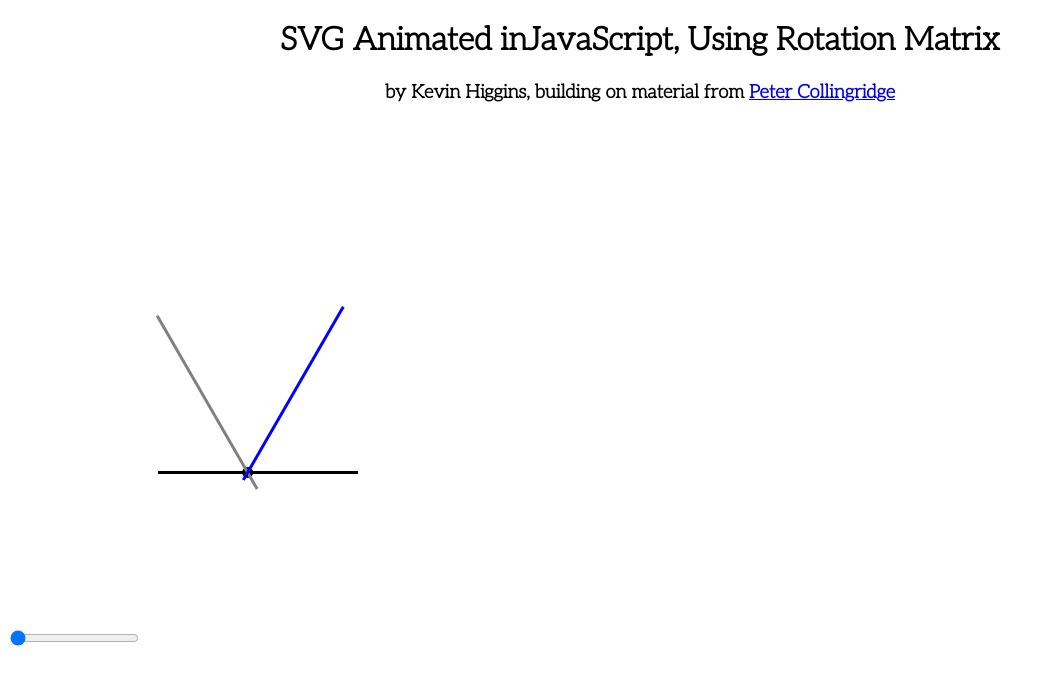
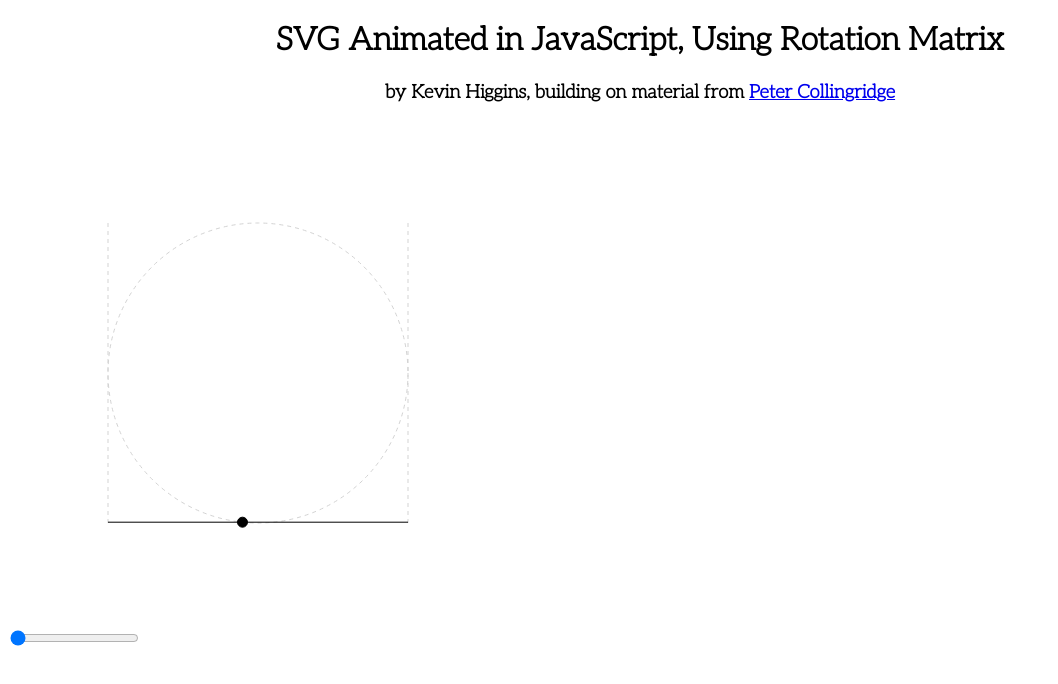
Before and after one commit to KevinCHiggins/SineVis, a plain HTML site: page index.html in a window 1280 px wide. Shown: the whole page, without its empty margins (0-1058 px from the left). Drawn offline with Linux system fonts and the light colour scheme.

Commit message:
index.html rebuilt from rotlines.html

```diff
--- a/index.html
+++ b/index.html
@@ -6,116 +6,149 @@
 	<style>body {font-family: 'Aleo', serif;} h1 {text-align: center;}h3 {text-align: center;}}</style>
 </head>
 <body>
-	<h1>SVG Animated inJavaScript, Using Rotation Matrix</h1>
+	<h1>SVG Animated in JavaScript, Using Rotation Matrix</h1>
 	<h3>by Kevin Higgins, building on material from <a href="http://www.petercollingridge.co.uk/tutorials/svg/interactive/javascript/">Peter Collingridge</a></h3>
 	<section>
 		<svg xmlns="http://www.w3.org/2000/svg" viewBox="0 0 500 500" width="500" height="500" id="inline-svg">
+			<circle cx="250" cy="250" r="150" stroke="lightgrey" stroke-dasharray="4" fill="none" stroke-width="1" id="circle" />
+
 			<circle cx="250" cy="250" r="5" stroke="black" stroke-width="1" id="dot" />
-			<line x1="1" y1="1" x2="200" y2="200" stroke="black" stroke-width="3" id="line-0" />
-			<line x1="1" y1="1" x2="200" y2="200" stroke="gray" stroke-width="3" id="line-1" />
-			<line x1="1" y1="1" x2="200" y2="200" stroke="blue" stroke-width="3" id="line-2" />
 		</svg>
 	</section>
-	<input type="range" min="1" max="20" value="1">
+	<input type="range" min="1" max="20" value="1" oninput="resetLines(this.value)">
 </body>
 <script type="text/javascript">
 	var svgObject = document.getElementById('inline-svg');
 	var l1 = svgObject.getElementById('line-0');
 	var l2 = svgObject.getElementById('line-1');
 	var l3 = svgObject.getElementById('line-2');
-	var linesArray = [l1, l2, l3];
-	var scale = 100;
-	var xShift = []; // = scale * Math.cos(4 * Math.PI / 3);
-	var yShift = []; // scale * Math.sin(4 * Math.PI / 3);
-	// generate vectors for 3 even divisions of circle
-	var divisions = linesArray.length;
-	var rotation = Math.PI / divisions;
+	var linesArray = [];
+	var tanLinesArray = [];
+	var scale = 150;
+	var divisions;
+	var rotation;
 
-	console.log(linesArray.length);
-	for (i = 0; i < divisions; i++) {
-		xShift[i] = scale * Math.cos(0 - (2 * i) / divisions);
-		yShift[i] = scale * Math.sin(0 - (2 * i) / divisions);
-	}
 	var dot = svgObject.getElementById('dot');
 	originX = parseInt(dot.getAttributeNS(null, 'cx'));
 	originY = parseInt(dot.getAttributeNS(null, 'cy'));
+
+	resetLines(1);
+
+	function resetLines (howMany) {
+		divisions = howMany;
+		rotation = Math.PI / divisions;
+		newLinesArray = [];
+		for (i = 0; i < tanLinesArray.length; i++) {
+			svgObject.removeChild(tanLinesArray[i][0]);
+
+			svgObject.removeChild(tanLinesArray[i][1]);
+		}
+		tanLinesArray = [];
+		for (i = 0; i < divisions; i++) {
+			console.log('Adding line ' + i + '.');
+			var newLine = document.createElementNS('http://www.w3.org/2000/svg', 'line');
+			newLine.setAttributeNS(null, 'x1', originX);
+			newLine.setAttributeNS(null, 'y1', originX);
+			newLine.setAttributeNS(null, 'x2', originY);
+			newLine.setAttributeNS(null, 'y2', originY);
+			newLine.setAttributeNS(null, 'stroke', 'black');
+			newLine.setAttributeNS(null, 'stroke-width', '1');
+			newLine.setAttributeNS(null, 'id', 'line-' + i);	//hope this concatenates!
+			newLinesArray[i] = newLine;
+			//tangent "rails"
+			var angle = (rotation * i); //add 90 degrees to the angle calculation for the moving line
+			tanLeft = [-1, 1, -1, -1];
+			tanRight = [1, 1, 1, -1];
+			tanLeft = rotate(tanLeft, angle);
+			tanRight = rotate(tanRight, angle);
+			tanLeft = scaleArray(tanLeft);
+			tanRight = scaleArray(tanRight);
+			console.log(tanLeft);
+			console.log(tanRight);
+			var left = document.createElementNS('http://www.w3.org/2000/svg', 'line');
+			var right = document.createElementNS('http://www.w3.org/2000/svg', 'line');
+			left.setAttributeNS(null, 'x1', originX + tanLeft[0]);
+			left.setAttributeNS(null, 'y1', originY + tanLeft[1]);
+			left.setAttributeNS(null, 'x2', originX + tanLeft[2]);
+			left.setAttributeNS(null, 'y2', originY + tanLeft[3]);
+			right.setAttributeNS(null, 'x1', originX + tanRight[0]);
+			right.setAttributeNS(null, 'y1', originY + tanRight[1]);
+			right.setAttributeNS(null, 'x2', originX + tanRight[2]);
+			right.setAttributeNS(null, 'y2', originY + tanRight[3]);
+			left.setAttributeNS(null, 'stroke', 'lightgrey');
+			left.setAttributeNS(null, 'stroke-width', '1');
+			left.setAttributeNS(null, 'stroke-dasharray', '4');
+			right.setAttributeNS(null, 'stroke', 'lightgrey');
+			right.setAttributeNS(null, 'stroke-width', '1');
+			right.setAttributeNS(null, 'stroke-dasharray', '4');
+			svgObject.appendChild(left);
+			svgObject.appendChild(right);
+			var pair = [left, right];
+			tanLinesArray[i] = pair;
+		}
+
+		//strip out previous lines
+		for (i = 0; i < linesArray.length; i++) {
+			svgObject.removeChild(linesArray[i]);
+		}
+		linesArray = newLinesArray;
+
+		for (i = 0; i < linesArray.length; i++) {
+			svgObject.appendChild(linesArray[i]);
+		}
+		console.log(linesArray.length);
+	}
 	var timeDivisor = 1000;
 	function scaleUp (coord) {
 		return coord * scale;
 	}
-	function updateDotCoords () {
-		var currTime = (new Date() / timeDivisor);	// check if this is actually needed
+	function scaleArray (array) {
+		newArray = [];
+		for (j = 0; j < array.length; j++) {
+			newArray[j] = scaleUp(array[j]);
+		}
+		return newArray;
+	}
+	function rotate (points, angle) {
+		sinA = Math.sin(angle);
+		cosA = Math.cos(angle);
+		rotatedPoints = [];
+		rotatedPoints[0] = (points[0] * cosA) - (points[1] * sinA);
+		rotatedPoints[1] = (points[0] * sinA) + (points[1] * cosA);
+		rotatedPoints[2] = (points[2] * cosA) - (points[3] * sinA);
+		rotatedPoints[3] = (points[2] * sinA) + (points[3] * cosA);
+		return rotatedPoints;
+	}
+	function updateCoords () {
+		var currTime = (new Date() / timeDivisor);
 
 		pointX = originX + Math.sin(currTime) * scale;
 		pointY = originY + Math.cos(currTime) * scale;
 
-		for (i = 0; i < divisions; i++) {
-			thisRotation = rotation * i;
-			var angle = thisRotation;
-			console.log('Angle of line ' + i + ' is ' + ((angle / Math.PI) * 180));
-			var orthShift = Math.cos(currTime + thisRotation);
-			//var rotX = (Math.cos(angle) - Math.sin(angle));
-			//var rotY = (Math.sin(angle) + Math.cos(angle));
-			sinA = Math.sin(angle);
-			cosA = Math.cos(angle);
-			var lineX1 = -1;
-			var lineY1 = orthShift;
-			var lineX2 = 1;
-			var lineY2 = orthShift;
-
-			//rotate using rotation matrix
-
-			var rotLineX1 = (lineX1 * cosA) - (lineY1 * sinA);
-			var rotLineY1 = (lineX1 * sinA) + (lineY1 * cosA);
-			var rotLineX2 = (lineX2 * cosA) - (lineY2 * sinA);
-			var rotLineY2 = (lineX2 * sinA) + (lineY2 * cosA);
-			console.log(rotLineX1 + ' ' + rotLineY1 + ' ' + rotLineX2 + ' ' + rotLineY2);
-
-			rotLineX1 = scaleUp(rotLineX1);
-			rotLineY1 = scaleUp(rotLineY1);
-			rotLineX2 = scaleUp(rotLineX2);
-			rotLineY2 = scaleUp(rotLineY2);
-
-			currLine = linesArray[i];
-			currLine.setAttributeNS(null, 'x1', originX + rotLineX1);
-			currLine.setAttributeNS(null, 'y1', originY + rotLineY1);
-			currLine.setAttributeNS(null, 'x2', originX + rotLineX2);
-			currLine.setAttributeNS(null, 'y2', originY + rotLineY2);
-			/*
-			//twiceDivisions = divisions * 2;
-			var distanceToCentreOfLine = Math.sin(currTime + (Math.PI * 2 * (i / (divisions * 2))));
-			currLine = linesArray[i];
-			console.log('Dot x ' + pointX + ', dot y ' + pointY);
-			console.log('Line ' + i + ', Distance to line centre: ' + distanceToCentreOfLine);
-			console.log('X shift for this line: ' + xShift[i] + ', y shift: ' + yShift[i]);
-			console.log('x1 ' + (pointX + (distanceToCentreOfLine * xShift[i]) + xShift[i]));
-			console.log('y1 ' + (pointY + (distanceToCentreOfLine * yShift[i]) + yShift[i]));
-			console.log('x2 ' + (pointX + (distanceToCentreOfLine * xShift[i]) - xShift[i]));
-			console.log('y2 ' + (pointY + (distanceToCentreOfLine * yShift[i]) - yShift[i]));
-			currLine.setAttributeNS(null, 'x1', pointX + (distanceToCentreOfLine * xShift[i]) + xShift[i]);
-			currLine.setAttributeNS(null, 'y1', pointY + (distanceToCentreOfLine * yShift[i]) + yShift[i]);
-			currLine.setAttributeNS(null, 'x2', pointX + (distanceToCentreOfLine * xShift[i]) - xShift[i]);
-			currLine.setAttributeNS(null, 'y2', pointY + (distanceToCentreOfLine * yShift[i]) - yShift[i]);
-			*/
-
-		}
-		/*
-		var distanceToCentreOfLine = Math.sin((5 * Math.PI / 6) - currTime);	// if my trigonometry worked
-		lineX1 = pointX + (distanceToCentreOfLine * xShift) + xShift;
-		lineY1 = pointY + (distanceToCentreOfLine * yShift) + yShift;
-		lineX2 = pointX + (distanceToCentreOfLine * xShift) - xShift;
-		lineY2 = pointY + (distanceToCentreOfLine * yShift) - yShift;
-
-		line1.setAttributeNS(null, 'x1', lineX1);
-		line1.setAttributeNS(null, 'y1', lineY1);
-		line1.setAttributeNS(null, 'x2', lineX2);
-		line1.setAttributeNS(null, 'y2', lineY2);
-		*/
-
 		dot.setAttributeNS(null, 'cx', pointX);
 		dot.setAttributeNS(null, 'cy', pointY);
-		//console.log(lineX1 + ', ' + lineY1 + ', ' + lineX2 + ', ' + lineY2 + '.')
+
+		for (i = 0; i < divisions; i++) {
+			console.log('Iteration' + i);
+			var angle = rotation * i;
+			var orthShift = Math.cos(currTime + angle);
+			var linePoints = [-1, orthShift, 1, orthShift];
+			var rotPoints = [];
+			rotPoints = rotate(linePoints, angle);
+			rotPoints = scaleArray(rotPoints);
+			console.log('Working on line ' + i);
+			currLine = linesArray[i];
+			currLine.setAttributeNS(null, 'x1', originX + rotPoints[0]);
+			currLine.setAttributeNS(null, 'y1', originY + rotPoints[1]);
+			currLine.setAttributeNS(null, 'x2', originX + rotPoints[2]);
+			currLine.setAttributeNS(null, 'y2', originY + rotPoints[3]);
+		}
 	}
+	function log() {
+		console.log('Divisions: ' + divisions);
+		console.log('Line 0 ' + linesArray[0].getAttributeNS(null, 'x1') + ', ' + linesArray[0].getAttributeNS(null, 'y1') + ', ' + linesArray[0].getAttributeNS(null, 'x2') + ', ' + linesArray[0].getAttributeNS(null, 'y2') + '.')
 
-	setInterval(updateDotCoords, 10);
+	}
+	setInterval(updateCoords, 10);
+	setInterval(log, 1000)
 </script>
```
